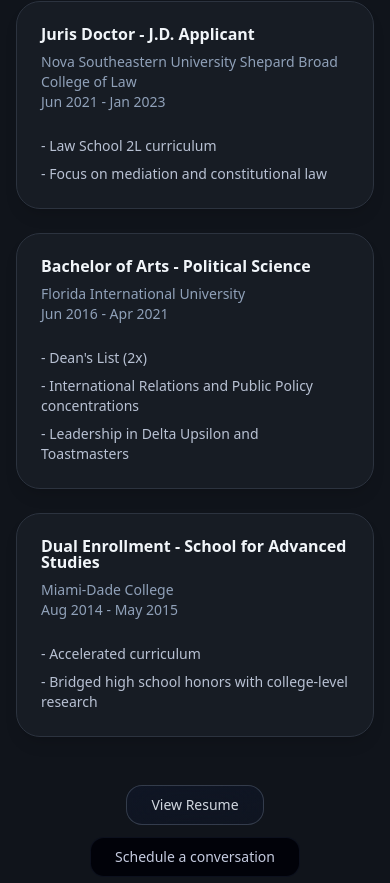
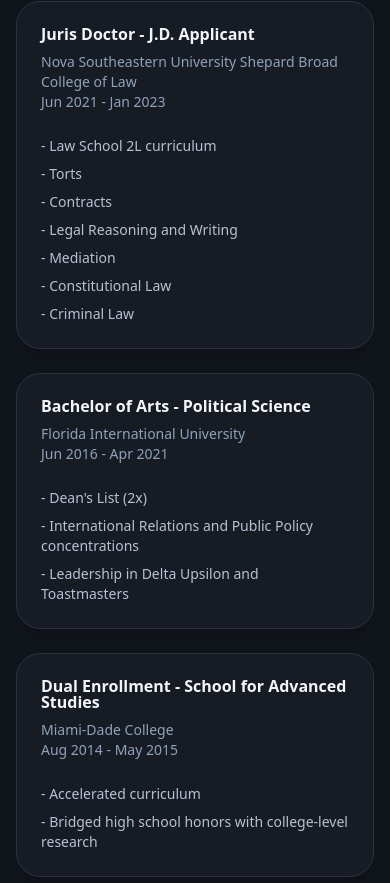
Before and after one commit to MatthewJamesCarbonell/my-website, a Next.js app: page / in a window 390 px wide. Shown: the part 6261-7144 px from the top of the page. Built offline with nearby package versions, Linux system fonts and the light colour scheme.

Commit message:
Sitewide phone update to 305-764-2999; update tel link; expand J.D. focus areas (Torts, Contracts, LRW, Mediation, Constitutional & Criminal Law)

```diff
--- a/app/page.tsx
+++ b/app/page.tsx
@@ -143,7 +143,15 @@
     program: "Juris Doctor - J.D. Applicant",
     institution: "Nova Southeastern University Shepard Broad College of Law",
     dates: "Jun 2021 - Jan 2023",
-    notes: ["Law School 2L curriculum", "Focus on mediation and constitutional law"],
+    notes: [
+      "Law School 2L curriculum",
+      "Torts",
+      "Contracts",
+      "Legal Reasoning and Writing",
+      "Mediation",
+      "Constitutional Law",
+      "Criminal Law",
+    ],
   },
   {
     program: "Bachelor of Arts - Political Science",
@@ -303,8 +311,8 @@
   },
   {
     label: "Phone",
-    href: "tel:13057643999",
-    value: "305-764-3999",
+  href: "tel:13057642999",
+  value: "305-764-2999",
     icon: Phone,
     glow: "rgba(245, 158, 11, 0.52)",
     iconClass: "bg-amber-500 text-white",
@@ -824,7 +832,7 @@
                 </p>
                 <div className="space-y-1 text-sm text-slate-600 dark:text-slate-300">
                   <p><span className="font-semibold">Email:</span> matthewjamescarbonell@gmail.com</p>
-                  <p><span className="font-semibold">Phone:</span> 305-766-3999</p>
+                  <p><span className="font-semibold">Phone:</span> 305-764-2999</p>
                 </div>
               </div>
               <div className="md:col-span-2">
```
